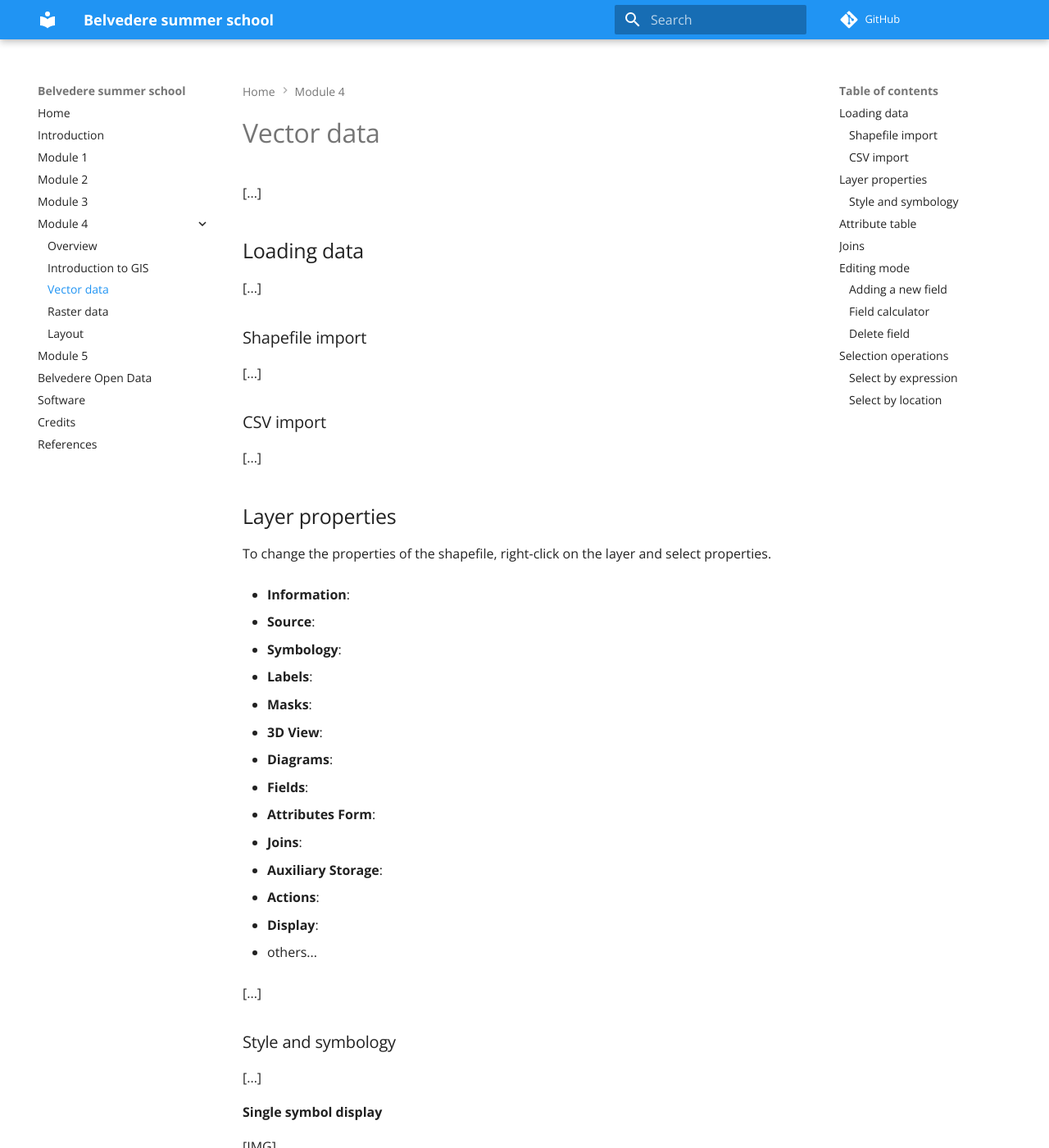
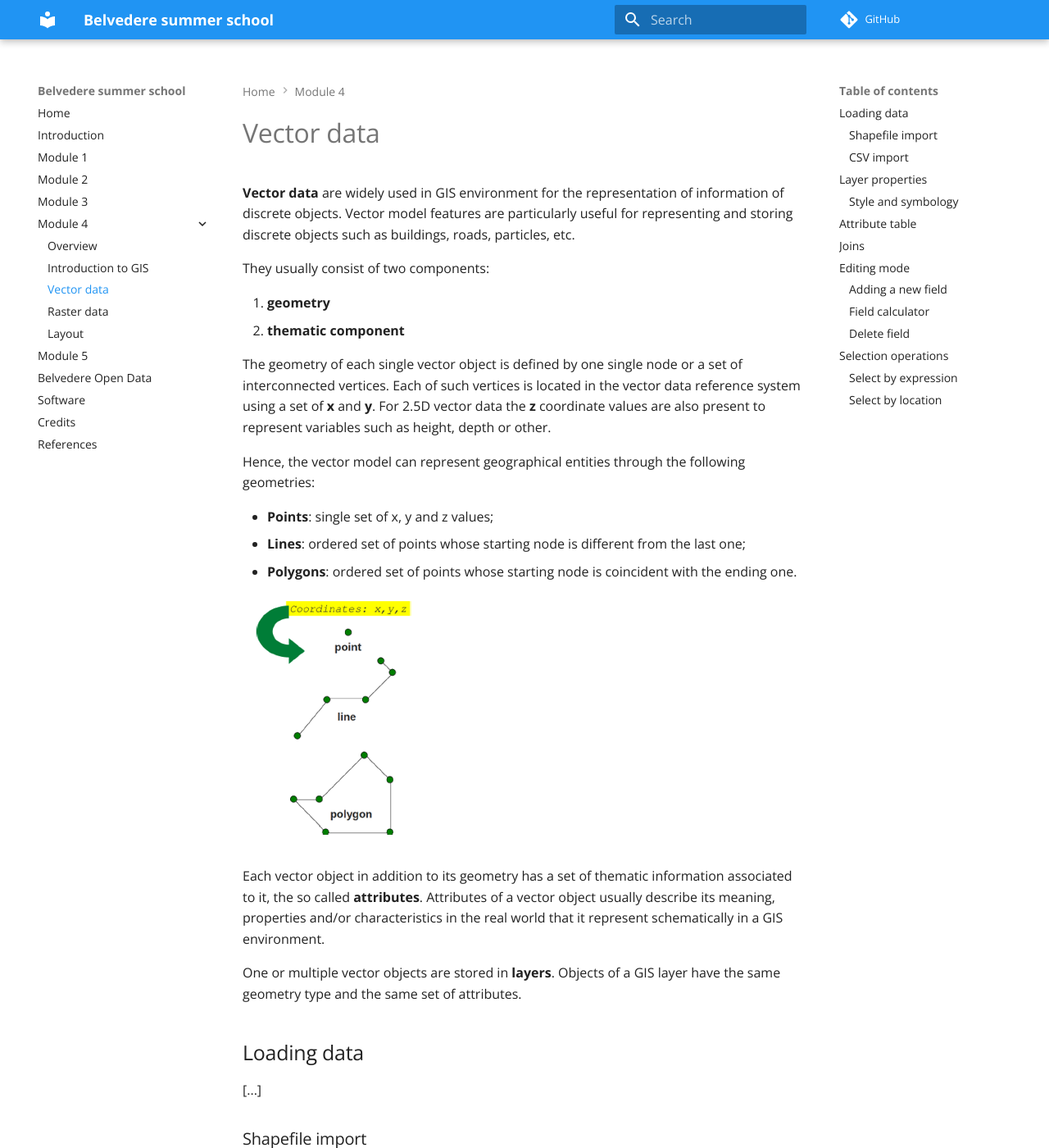
Before and after one commit to Tars4815/belvedere-summer-school, an MkDocs documentation site: the page built from docs/module4/vector.md, in a window 1280 px wide and 1400 px high. Shown: the whole window at 82% size. Built offline with MkDocs 1.6.1 and Material for MkDocs 9.7.7, drawn with Linux system fonts in a browser that asks for light colours; comment, search, counter and statistics services are not loaded.

Commit message:
Updated module 4
- Drafted introduction to vector data section

```diff
--- a/docs/module4/vector.md
+++ b/docs/module4/vector.md
@@ -1,6 +1,25 @@
 # Vector data
 
-[...]
+**Vector data** are widely used in GIS environment for the representation of information of discrete objects. Vector model features are particularly useful for representing and storing discrete objects such as buildings, roads, particles, etc.
+
+They usually consist of two components:
+
+1. **geometry**
+2. **thematic component**
+
+The geometry of each single vector object is defined by one single node or a set of interconnected vertices. Each of such vertices is located in the vector data reference system using a set of **x** and **y**. For 2.5D vector data the **z** coordinate values are also present to represent variables such as height, depth or other.
+
+Hence, the vector model can represent geographical entities through the following geometries:
+
+* **Points**: single set of x, y and z values;
+* **Lines**: ordered set of points whose starting node is different from the last one;
+* **Polygons**: ordered set of points whose starting node is coincident with the ending one.
+
+![Vector model primitives](../assets/img/module4/vector-model-primitive.png "Vector model primitives")
+
+Each vector object in addition to its geometry has a set of thematic information associated to it, the so called **attributes**. Attributes of a vector object usually describe its meaning, properties and/or characteristics in the real world that it represent schematically in a GIS environment.
+
+One or multiple vector objects are stored in **layers**. Objects of a GIS layer have the same geometry type and the same set of attributes.
 
 ## Loading data
 
```
Also changed, not shown: docs/module4/intro.md (+0 -22 lines), docs/module4/raster.md (+8 -0 lines).
